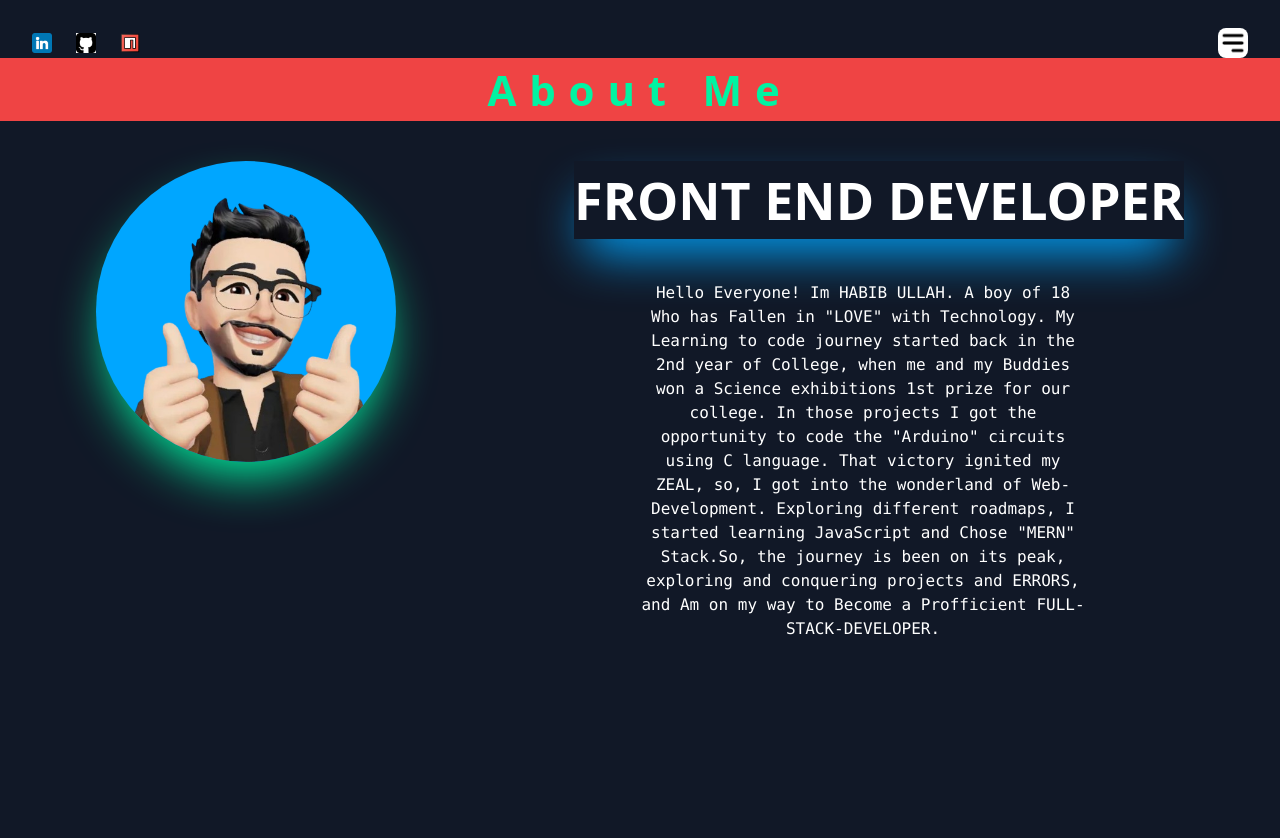
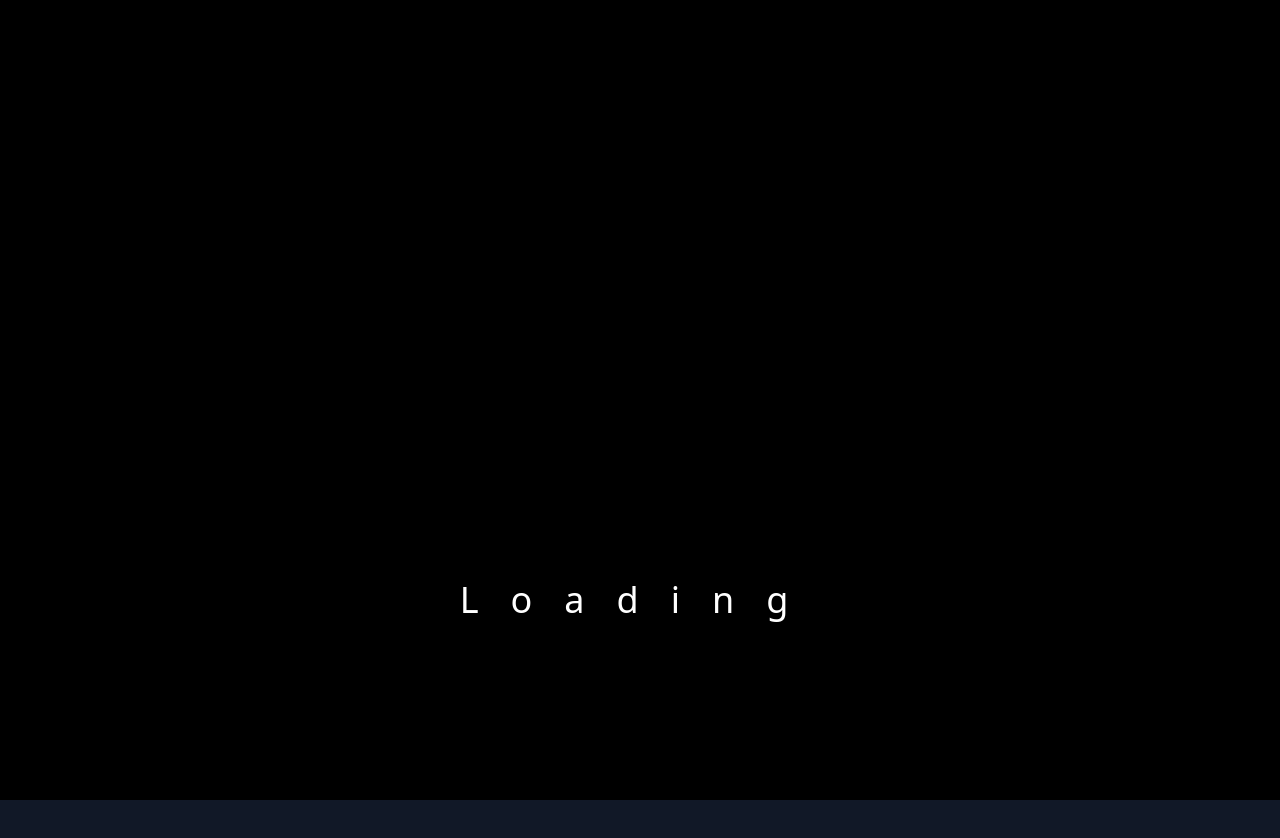
Before and after one commit to Habib-bhai/nextJs-Portfolio-with-Gsap, a Next.js app: page /about in a window 1280 px wide. Shown: the top 838 px of the page. Built offline with nearby package versions, Linux system fonts and the light colour scheme.

Commit message:
window object issue resolved

```diff
--- a/app/components/loader.tsx
+++ b/app/components/loader.tsx
@@ -2,12 +2,20 @@
 
 import { useGSAP } from '@gsap/react';
 import gsap from 'gsap';
+import { useEffect, useState } from 'react';
 
 
 
 export default function LoadingScreen() {
 
-  const width = window.innerWidth
+  const [width, setWidth] = useState<number | null>(null);
+
+  useEffect(() => {
+    if (typeof window !== 'undefined') {
+      // Code that uses window
+      setWidth(window.innerWidth);
+    }
+  }, []);
   const breakpoints = {
     sm: 640,
     md: 768
@@ -22,7 +30,7 @@ export default function LoadingScreen() {
             y: 200
         })
 
-        if(width > breakpoints.sm){
+        if(width && width > breakpoints.sm){
 
           gsap.to(".loader", {
             y: -1000,
@@ -33,7 +41,7 @@ export default function LoadingScreen() {
           })
         }
 
-        else if(width < breakpoints.sm){
+        else if(width && width < breakpoints.sm){
           gsap.to(".loader", {
             y: -1000,
             duration: 0.5,
--- a/app/portfolio/page.tsx
+++ b/app/portfolio/page.tsx
@@ -7,20 +7,27 @@ import ScrollTrigger from 'gsap/dist/ScrollTrigger';
 import Card from '../components/card'
 import Link from 'next/link'
 import Heading from '../components/Heading'
+import { useEffect, useState } from 'react'
 
 
 gsap.registerPlugin(useGSAP)
 gsap.registerPlugin(ScrollTrigger);
 
 function Portfolio() {
+  const [width, setWidth] = useState<number | null>(null);
 
-  const width = window.innerWidth
+  useEffect(() => {
+    if (typeof window !== 'undefined') {
+      // Code that uses window
+      setWidth(window.innerWidth);
+    }
+  }, []);
+
   const breakpoints = {
     sm: 640,
     md: 768
   }
-
-  if(width > breakpoints.sm){
+  if(width && width > breakpoints.sm){
   useGSAP(function () {
 
     gsap.from(".cardContainer ",{
@@ -56,7 +63,7 @@ function Portfolio() {
            <Link href={"https://password-generator-brohabib.netlify.app/"} target='_blank'><Card src='/ss5.png' h1='PASSWORD GENERATOR' headingOne='USED' headingTwo='REACT.JS'/></Link>
            <Link href={"https://habib-bhai.github.io/web-based-weather-app/"} target='_blank'><Card src='/ss6.png' h1='WEATHER APP' headingOne='USED' headingTwo='HTML, CSS & JS'/></Link>
            {/* conditional rendering */}
-             {width > breakpoints.sm ? <><Card src='/ss5.png' h1='PASSWORD GENERATOR' headingOne='USED' headingTwo='REACT.JS'/> <Card src='/ss6.png' h1='WEATHER APP' headingOne='USED' headingTwo='HTML, CSS & JS'/><Card src='/ss6.png' h1='WEATHER APP' headingOne='USED' headingTwo='HTML, CSS & JS'/><Card src='/ss6.png' h1='WEATHER APP' headingOne='USED' headingTwo='HTML, CSS & JS'/></>: undefined }
+             {width && width > breakpoints.sm ? <><Card src='/ss5.png' h1='PASSWORD GENERATOR' headingOne='USED' headingTwo='REACT.JS'/> <Card src='/ss6.png' h1='WEATHER APP' headingOne='USED' headingTwo='HTML, CSS & JS'/><Card src='/ss6.png' h1='WEATHER APP' headingOne='USED' headingTwo='HTML, CSS & JS'/><Card src='/ss6.png' h1='WEATHER APP' headingOne='USED' headingTwo='HTML, CSS & JS'/></>: undefined }
           </div>
 
           </div>
```
